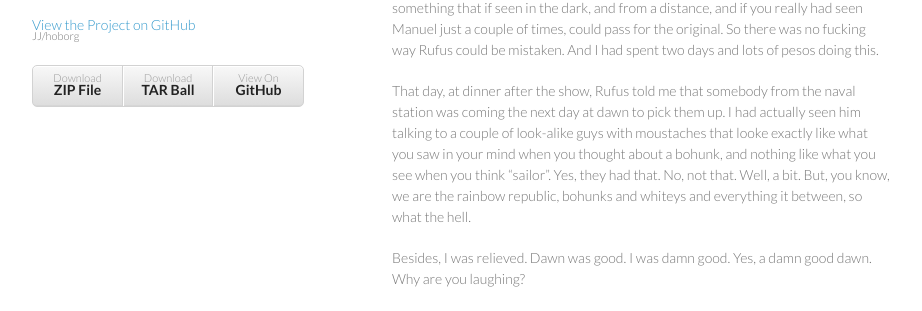
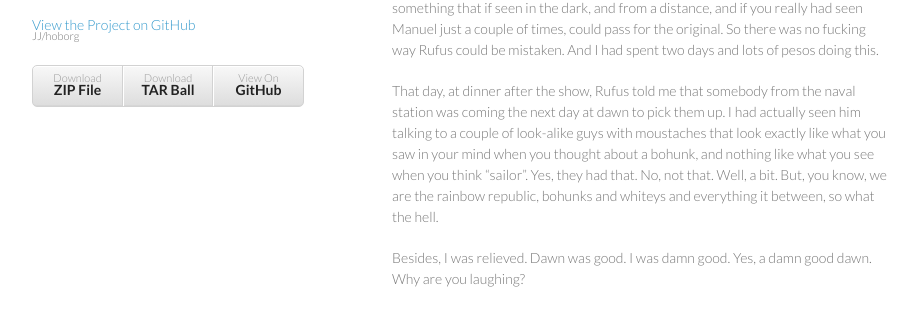
Before and after one commit to JJ/hoborg, a Jekyll site: the page built from text/text.md, in a window 1280 px wide and 900 px high, scrolled down 35103 px. Shown: the part 178-489 px from the top of the window, without its empty margins (178-1100 px from the left). Built offline with Jekyll 4.4.1, drawn with Linux system fonts in a browser that asks for light colours; some of the changed text lies outside the part shown.

Commit message:
Sync text/text.md from master to gh-pages

```diff
--- a/text/text.md
+++ b/text/text.md
@@ -1959,7 +1959,7 @@ doing this.
 That day, at dinner after the show, Rufus told me that somebody from
 the naval station was coming the next day at dawn to pick them up. I
 had actually seen him talking to a couple of look-alike guys with
-moustaches that looke exactly like what you saw in your mind when you
+moustaches that look exactly like what you saw in your mind when you
 thought about a bohunk, and nothing like what you see when you think
 "sailor". Yes, they had that. No, not that. Well, a bit. But, you
 know, we are the rainbow republic, bohunks and whiteys and everything
```
Also changed, not shown: other parts of text/text.md (+3 -0 lines).
